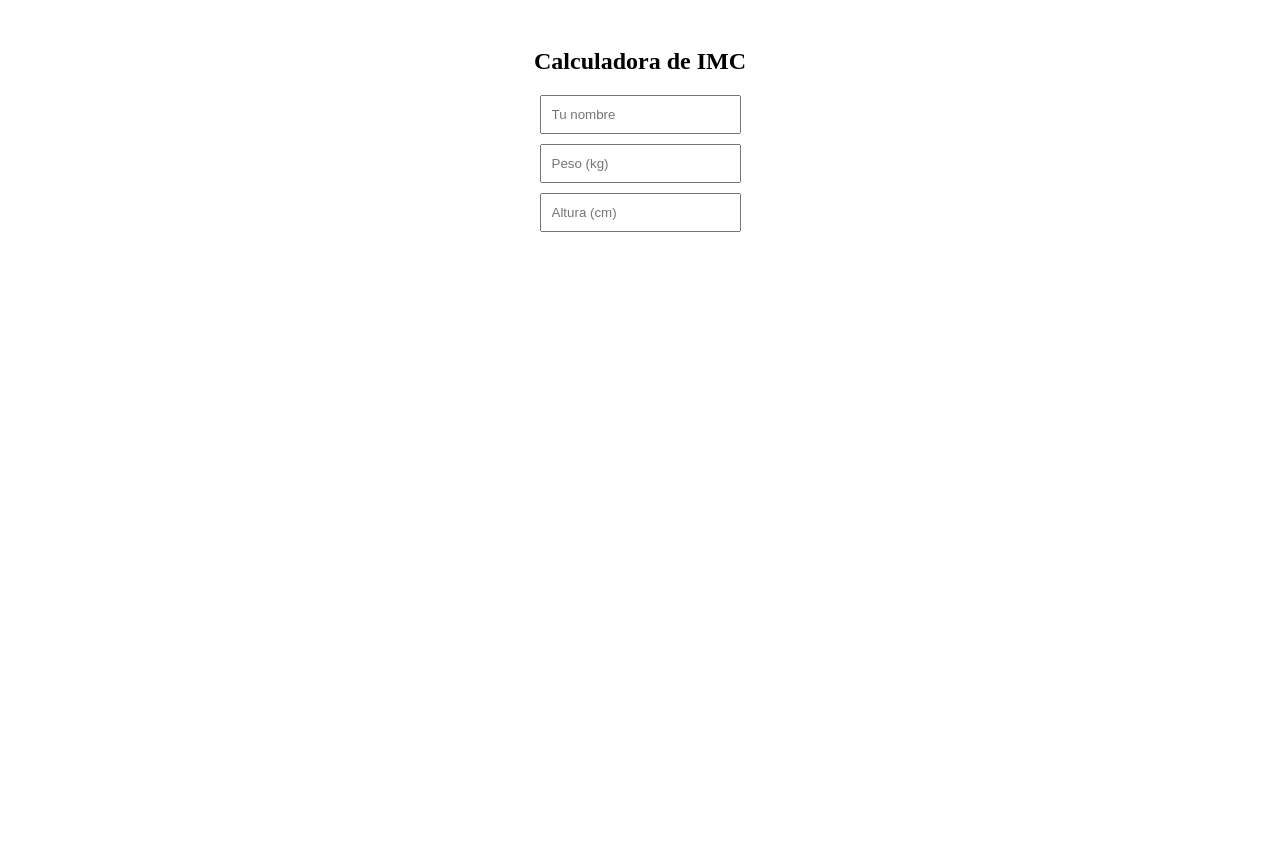
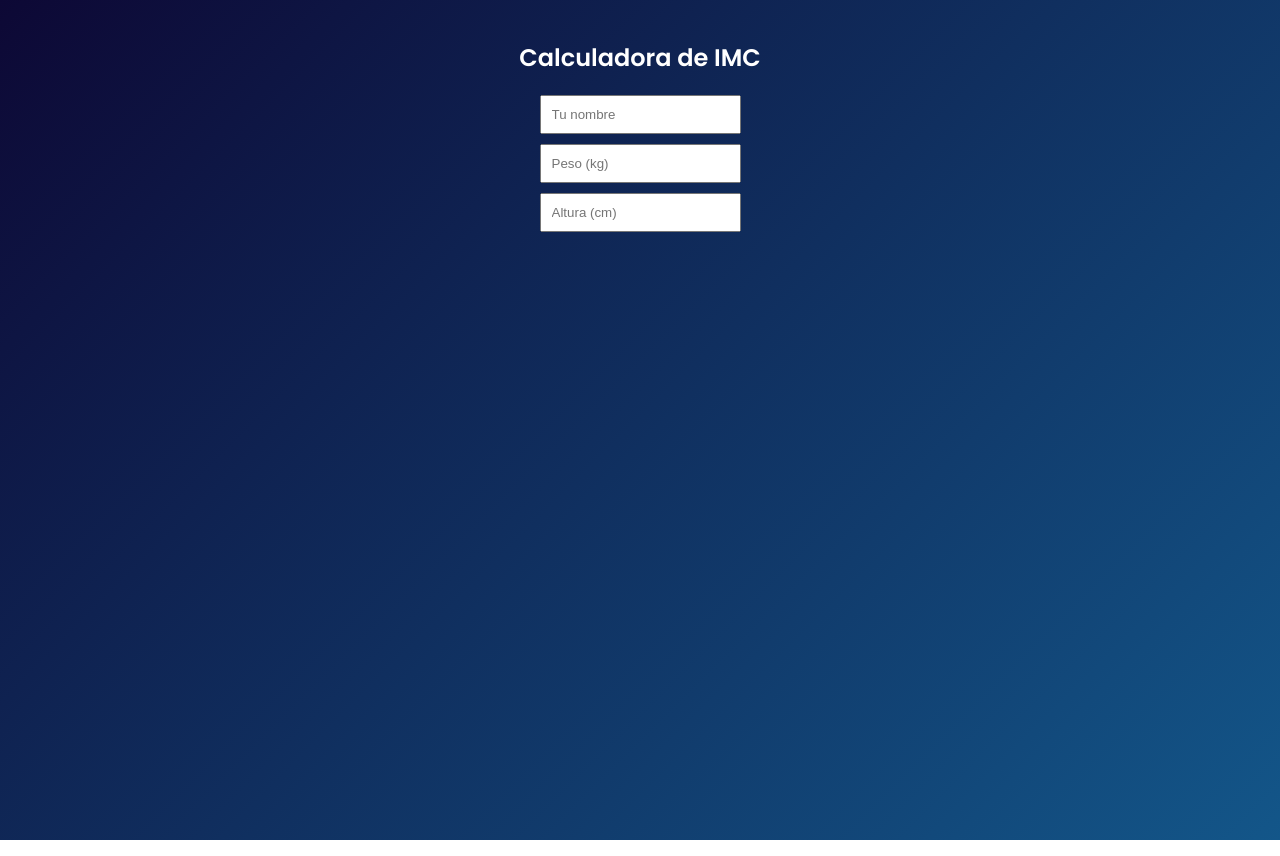
Before and after one commit to Jimena-Romero/calculadora_imc, a React (Vite) app: page / in a window 1280 px wide. Built offline with nearby package versions, Linux system fonts and the light colour scheme.

Commit message:
Agrego estilos personalizados para fondo y tipografía

```diff
--- a/src/index.css
+++ b/src/index.css
@@ -1,68 +1,31 @@
-:root {
-  font-family: Inter, system-ui, Avenir, Helvetica, Arial, sans-serif;
-  line-height: 1.5;
-  font-weight: 400;
-
-  color-scheme: light dark;
-  color: rgba(151, 255, 148, 0.87);
-  background-color: #5d24ce;
-
-  font-synthesis: none;
-  text-rendering: optimizeLegibility;
-  -webkit-font-smoothing: antialiased;
-  -moz-osx-font-smoothing: grayscale;
-}
-
-a {
-  font-weight: 500;
-  color: #646cff;
-  text-decoration: inherit;
-}
-a:hover {
-  color: #535bf2;
-}
+@import url('https://fonts.googleapis.com/css2?family=Poppins:wght@400;600&display=swap');
 
 body {
   margin: 0;
+  font-family: 'Poppins', sans-serif;
+  background: linear-gradient(135deg, #0d0835, #135689);
+  color: #ffffff;
+  min-height: 100vh;
   display: flex;
-  place-items: center;
-  min-width: 320px;
-  min-height: 100vh;
+  justify-content: center;
+  align-items: center;
 }
 
-h1 {
-  font-size: 3.2em;
-  line-height: 1.1;
+h1, h2, h3, label {
+  font-size: 1.5rem;
 }
 
 button {
-  border-radius: 8px;
-  border: 1px solid transparent;
-  padding: 0.6em 1.2em;
-  font-size: 1em;
-  font-weight: 500;
-  font-family: inherit;
-  background-color: #1a1a1a;
+  background: #ecffed;
+  color: white;
+  border: none;
+  padding: 0.75rem 1.5rem;
+  border-radius: 12px;
+  font-size: 1.1rem;
   cursor: pointer;
-  transition: border-color 0.25s;
-}
-button:hover {
-  border-color: #646cff;
-}
-button:focus,
-button:focus-visible {
-  outline: 4px auto -webkit-focus-ring-color;
+  transition: transform 0.2s ease-in-out;
 }
 
-@media (prefers-color-scheme: light) {
-  :root {
-    color: #213547;
-    background-color: #ffffff;
-  }
-  a:hover {
-    color: #747bff;
-  }
-  button {
-    background-color: #f9f9f9;
-  }
+button:hover {
+  transform: scale(1.1);
 }
--- a/src/main.jsx
+++ b/src/main.jsx
@@ -1,6 +1,7 @@
 import React from "react";
 import ReactDOM from "react-dom/client";
 import App from "./App";
+import "./index.css";
 
 ReactDOM.createRoot(document.getElementById("root")).render(
   <React.StrictMode>
```
Also changed, not shown: 2 other files (tests, documents, lock files or other folders).
